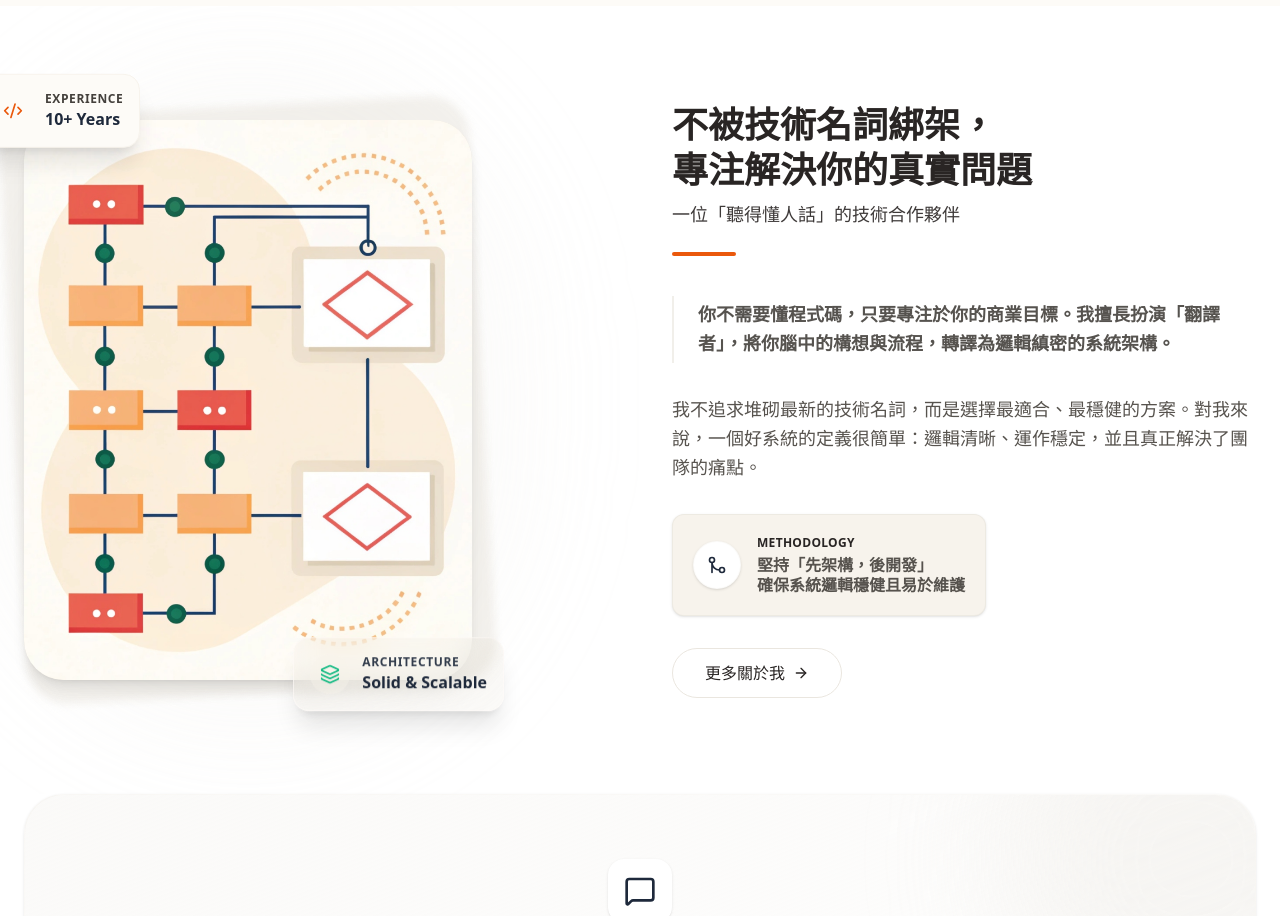
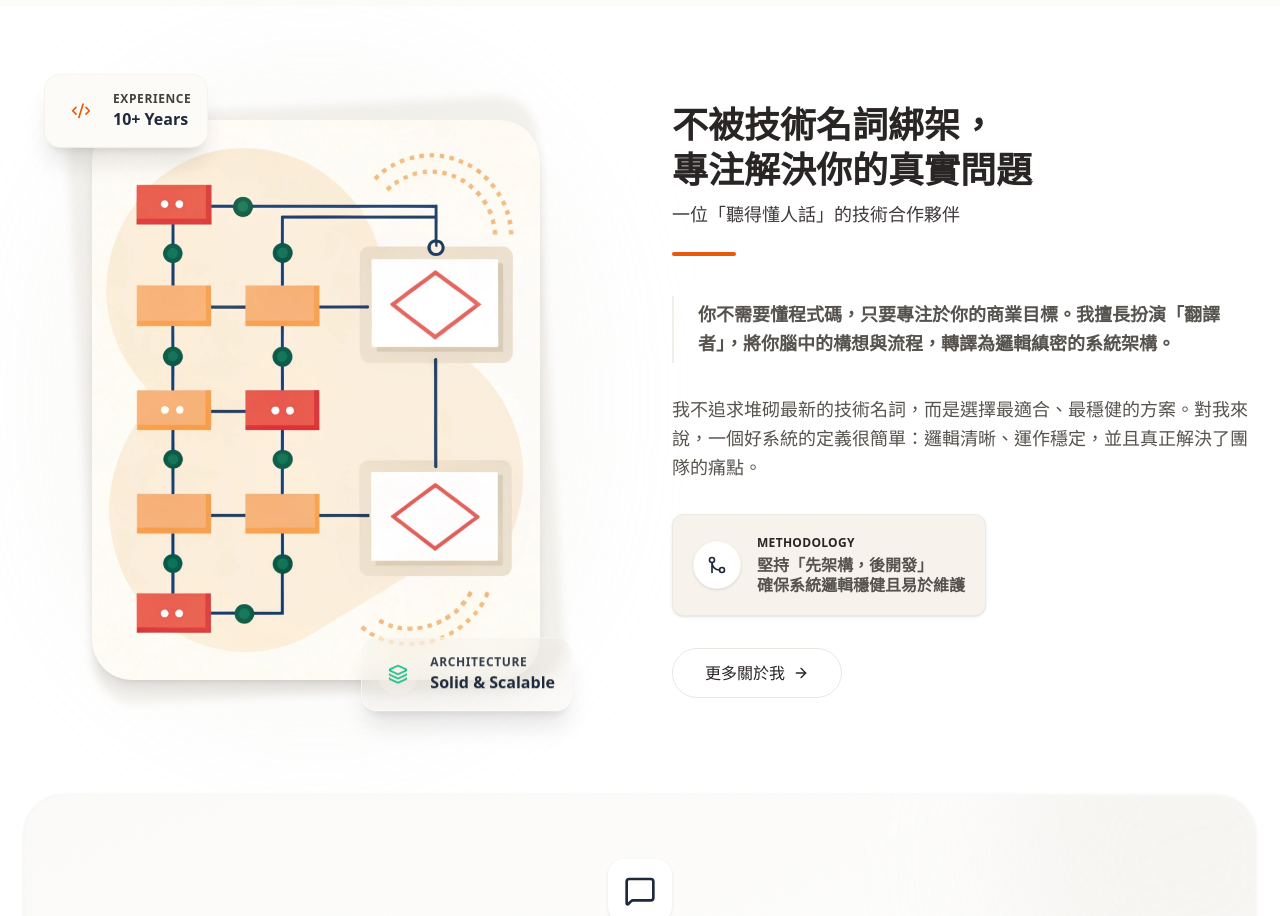
Before and after one commit to s8306075/portfolio, a Next.js app: page / in a window 1280 px wide. Shown: the part 2520-3436 px from the top of the page. Built offline with nearby package versions, Linux system fonts and the light colour scheme.

Commit message:
修正首頁的關於我圖片浮動標籤小螢幕時被蓋住

```diff
--- a/app/page.tsx
+++ b/app/page.tsx
@@ -246,7 +246,7 @@ const Home = () => {
       <section className="py-24 px-6 bg-white overflow-hidden relative" aria-labelledby="about-me-preview-heading">
         <div className="max-w-7xl mx-auto grid grid-cols-1 lg:grid-cols-2 gap-16 items-center">
           {/* Left Image */}
-          <FadeIn variant="fade" className="relative order-2 lg:order-1 flex justify-center lg:justify-start">
+          <FadeIn variant="fade" className="relative order-2 lg:order-1 flex justify-center">
             <div className="relative group w-full max-w-md">
               <div className="absolute top-1/2 left-1/2 -translate-x-1/2 -translate-y-1/2 w-[105%] h-[105%] bg-taupe/50 rounded-[2.5rem] transform -rotate-3 z-0 blur-xs" aria-hidden="true"></div>
               <div className="aspect-[4/5] rounded-[2.5rem] overflow-hidden shadow-lg bg-taupe relative z-10 transform transition-transform duration-700 hover:scale-[1.02]">
```
